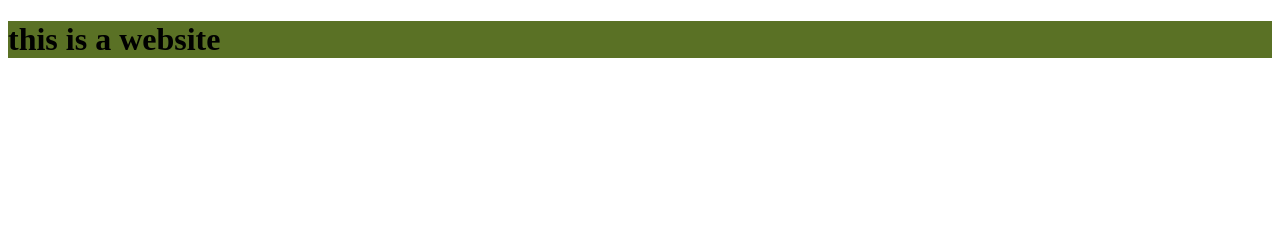
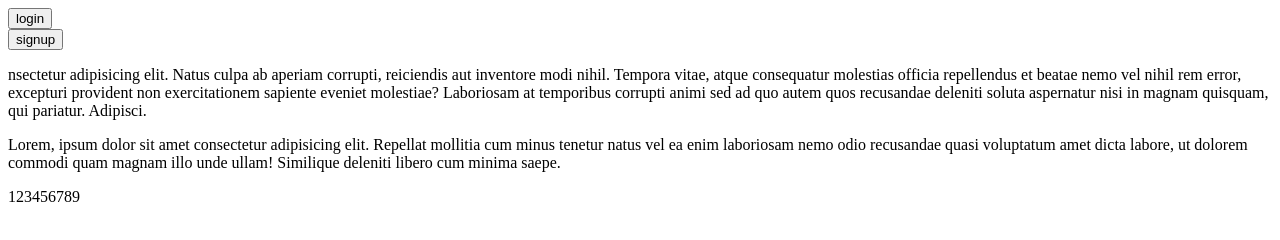
Before and after one commit to Addai-Mensah/basic-page, a plain HTML site: page index.html in a window 1280 px wide. Drawn offline with Linux system fonts and the light colour scheme.

Commit message:
animation padding margin

```diff
--- a/index.html
+++ b/index.html
@@ -4,17 +4,39 @@
     <link rel="stylesheet" href="style.css">
 </head>
 <body>
+  <div class="text-center">
 
-<!-- <div>Hover over this div element to show the p element
-  <p>Tada! Here I am!</p>
-</div> -->
+    <div class="log-btn">
+  <button>login</button>
+  </div>
 
-<div class="body">
-  <h1>this is a website</h1>
-  <P>my very first webiste</P>
+  <div class="sign-btn">
+  <button>signup</button>
+  </div>
 </div>
 
+<div class="main-area">
+  <p>
+    nsectetur adipisicing elit. Natus culpa ab aperiam corrupti, reiciendis aut inventore modi nihil. Tempora vitae, atque consequatur molestias officia repellendus et beatae nemo vel nihil rem error, excepturi provident non exercitationem sapiente eveniet molestiae? Laboriosam at temporibus corrupti animi sed ad quo autem quos recusandae deleniti soluta aspernatur nisi in magnam quisquam, qui pariatur. Adipisci.
+  </p>
+  <div class="other-area">
+  <p>
+     Lorem, ipsum dolor sit amet consectetur adipisicing elit. Repellat mollitia cum minus tenetur natus vel ea enim laboriosam nemo odio recusandae quasi voluptatum amet dicta labore, ut dolorem commodi quam magnam illo unde ullam! Similique deleniti libero cum minima saepe.
+   </p>
+  </div>
+</div>
 
+<div class="grid-content">
+  <div class="grid-item">1</div>
+  <div class="grid-item">2</div>
+  <div class="grid-item">3</div>
+  <div class="grid-item">4</div>
+  <div class="grid-item">5</div>
+  <div class="grid-item">6</div>
+  <div class="grid-item">7</div>
+  <div class="grid-item">8</div>
+  <div class="grid-item">9</div>
+</div>
 
 </body>
 </html>
--- a/style.css
+++ b/style.css
@@ -1,14 +1,17 @@
-p{
-     display: none;
-     background-color:yellow;
-     padding: 20px;
-    }
+/* .main-area{
+    width: 20;
+    border: 2px solid #222;
+    padding: 15px;
+    background-color: rgb(61, 178, 174);
+}
 
-    div:hover p{
-        display:block;
-    }
+.other-area{
+    border: 2px solid #222;
+    padding: 15px;
+    margin-top: 30px;
+    background-color: rgb(26, 92, 149);
+} */
 
-    .body{
-        background-color:rgba(77, 102, 20, 0.925)
-
-    }
+.grid-content {
+    display: flex;
+}
```
